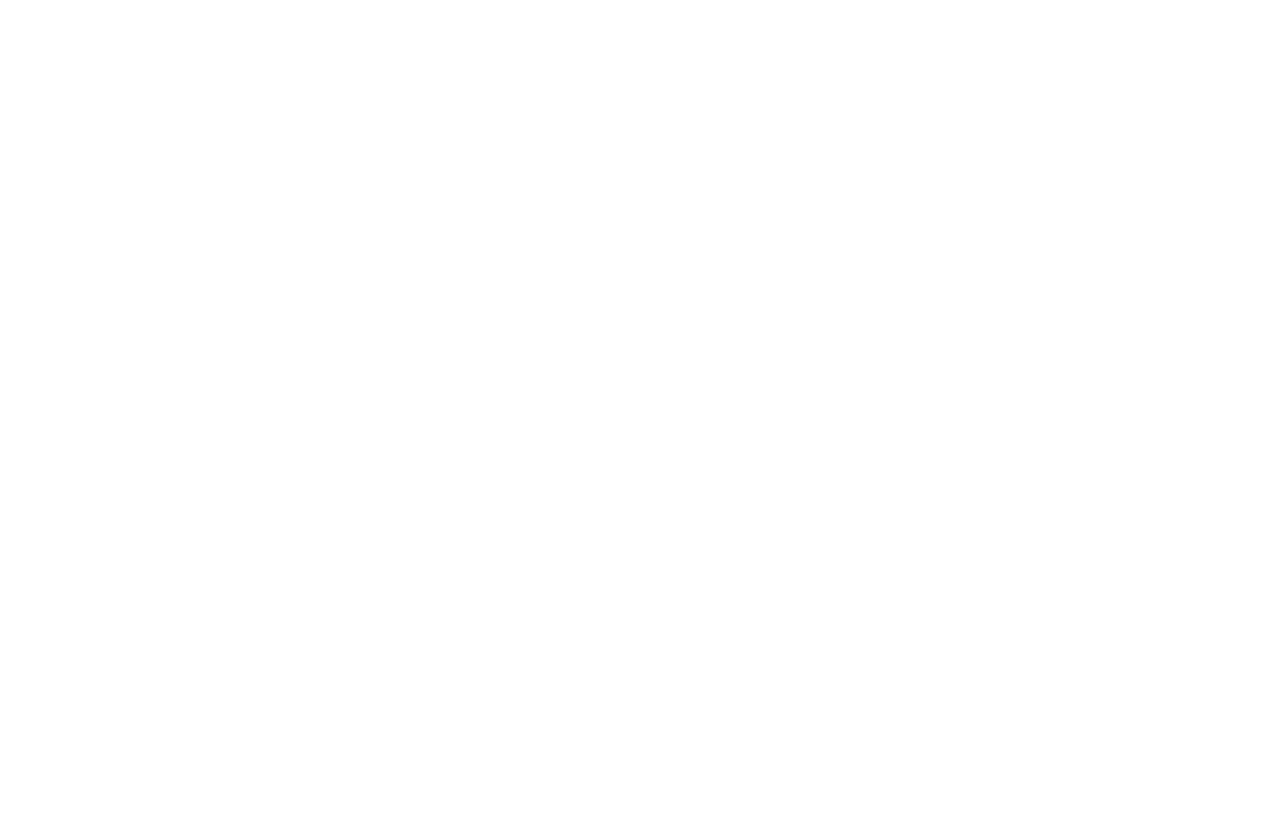
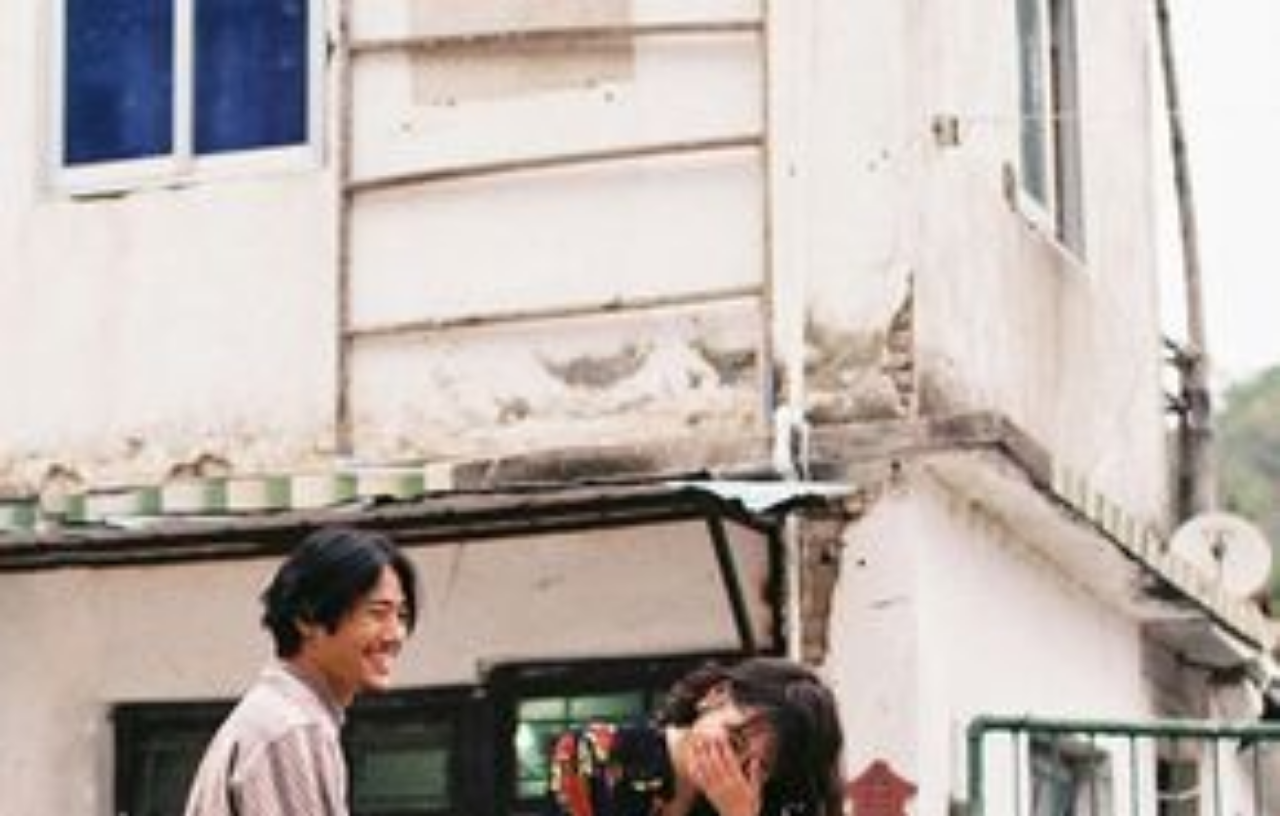
Before and after one commit to banma1234/Secondhand_trading_site, a plain HTML site: page popup.html in a window 1280 px wide. Drawn offline with Linux system fonts and the light colour scheme.

Commit message:
Update popup.html
by 21.02.12

```diff
--- a/popup.html
+++ b/popup.html
@@ -2,7 +2,7 @@
     <head>
     <style>
         body{
-            background-image: url("popup.jpg");
+            background-image: url("css/popup.jpg");
             height: 100vh;
             background-repeat:no-repeat;    background-size:cover;
         }
```
